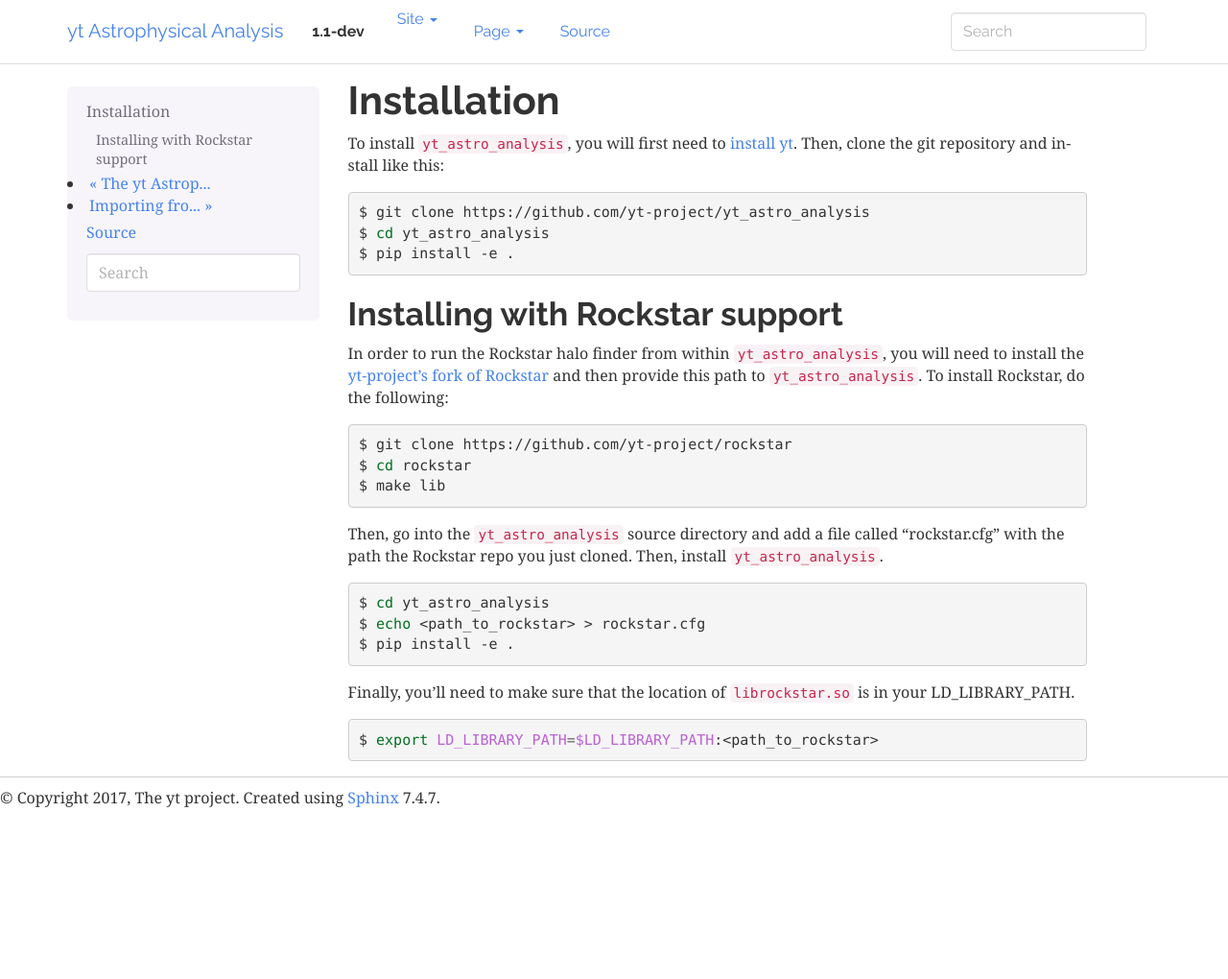
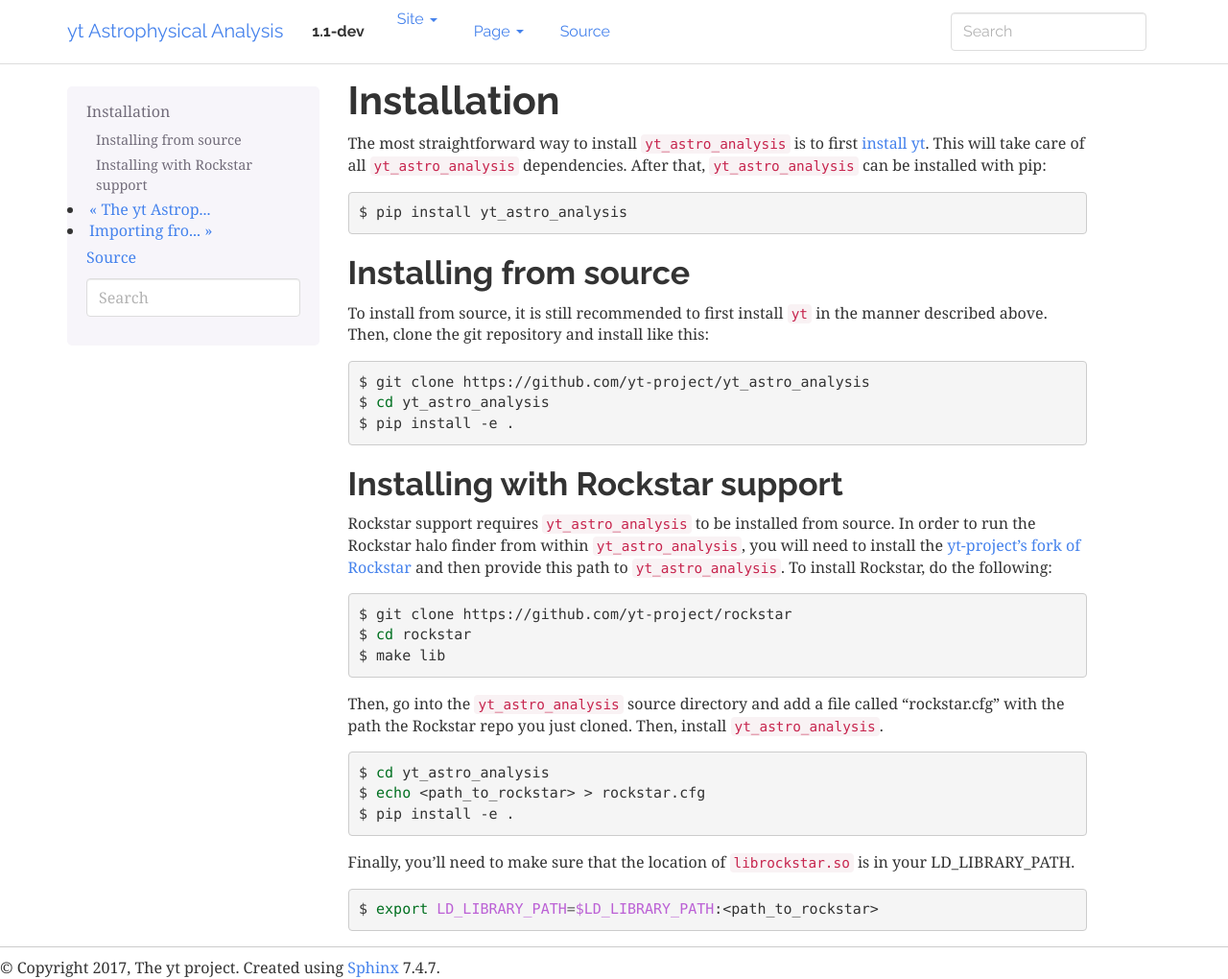
Before and after one commit to yt-project/yt_astro_analysis, a Sphinx documentation site: the page built from doc/source/Installation.rst, in a window 1280 px wide and 1020 px high. Shown: the whole window at 96% size. Built offline with Sphinx 7.4.7, drawn with Linux system fonts in a browser that asks for light colours; formulas are drawn with MathJax 3.

Commit message:
Update installations docs to include pip.

```diff
--- a/doc/source/Installation.rst
+++ b/doc/source/Installation.rst
@@ -3,9 +3,21 @@
 Installation
 ============
 
-To install ``yt_astro_analysis``, you will first need to
-`install yt <https://github.com/yt-project/yt#installation>`__.  Then, clone
-the git repository and install like this:
+The most straightforward way to install ``yt_astro_analysis`` is to
+first `install yt <https://github.com/yt-project/yt#installation>`__.
+This will take care of all ``yt_astro_analysis`` dependencies. After
+that, ``yt_astro_analysis`` can be installed with pip:
+
+.. code-block:: bash
+
+   $ pip install yt_astro_analysis
+
+Installing from source
+----------------------
+
+To install from source, it is still recommended to first install ``yt``
+in the manner described above. Then, clone the git repository and install
+like this:
 
 .. code-block:: bash
 
@@ -18,6 +30,7 @@ the git repository and install like this:
 Installing with Rockstar support
 --------------------------------
 
+Rockstar support requires ``yt_astro_analysis`` to be installed from source.
 In order to run the Rockstar halo finder from within ``yt_astro_analysis``,
 you will need to install the `yt-project's fork of Rockstar
 <https://github.com/yt-project/rockstar>`__ and then provide this path to
```
Also changed, not shown: 1 other file.
